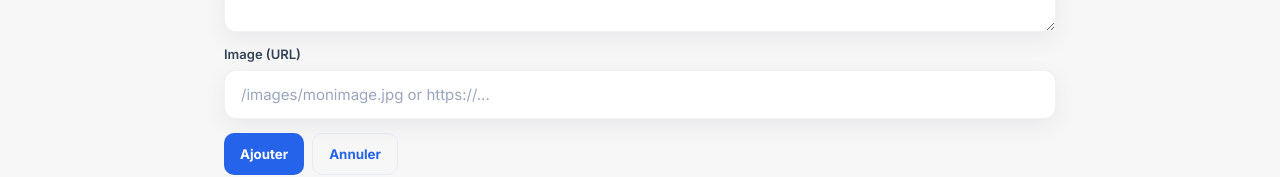
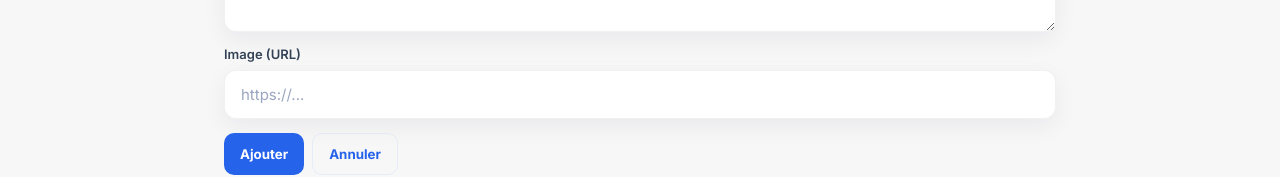
Before and after one commit to bouchelaghemmohammed/frontendrecette, a React (Create React App) app: page /recipes/new in a window 1280 px wide. Shown: the part 600-777 px from the top of the page. Built offline with nearby package versions, Linux system fonts and the light colour scheme; no server answers; sample sign-in values are in the browser's storage.

Commit message:
backend 13

```diff
--- a/src/pages/AddRecipe.js
+++ b/src/pages/AddRecipe.js
@@ -55,7 +55,7 @@ export default function AddRecipe() {
 
         <div className="form-field">
           <label>Image (URL)</label>
-          <input className="input" value={form.imageUrl} onChange={handleChange("imageUrl")} placeholder="/images/monimage.jpg or https://..." />
+          <input className="input" value={form.imageUrl} onChange={handleChange("imageUrl")} placeholder="https://..." />
         </div>
 
         <div style={{ display: "flex", gap: 8 }}>
```
